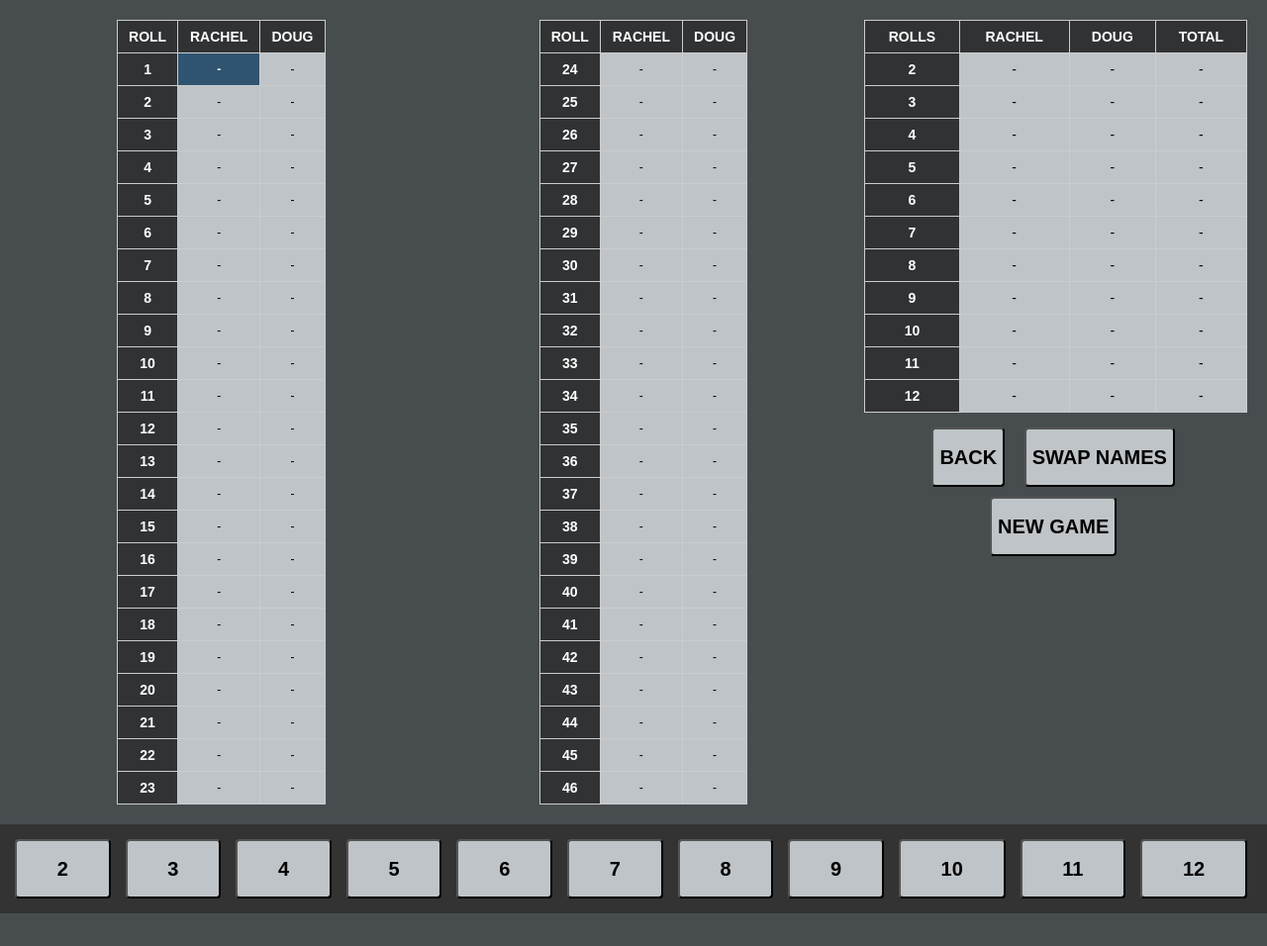
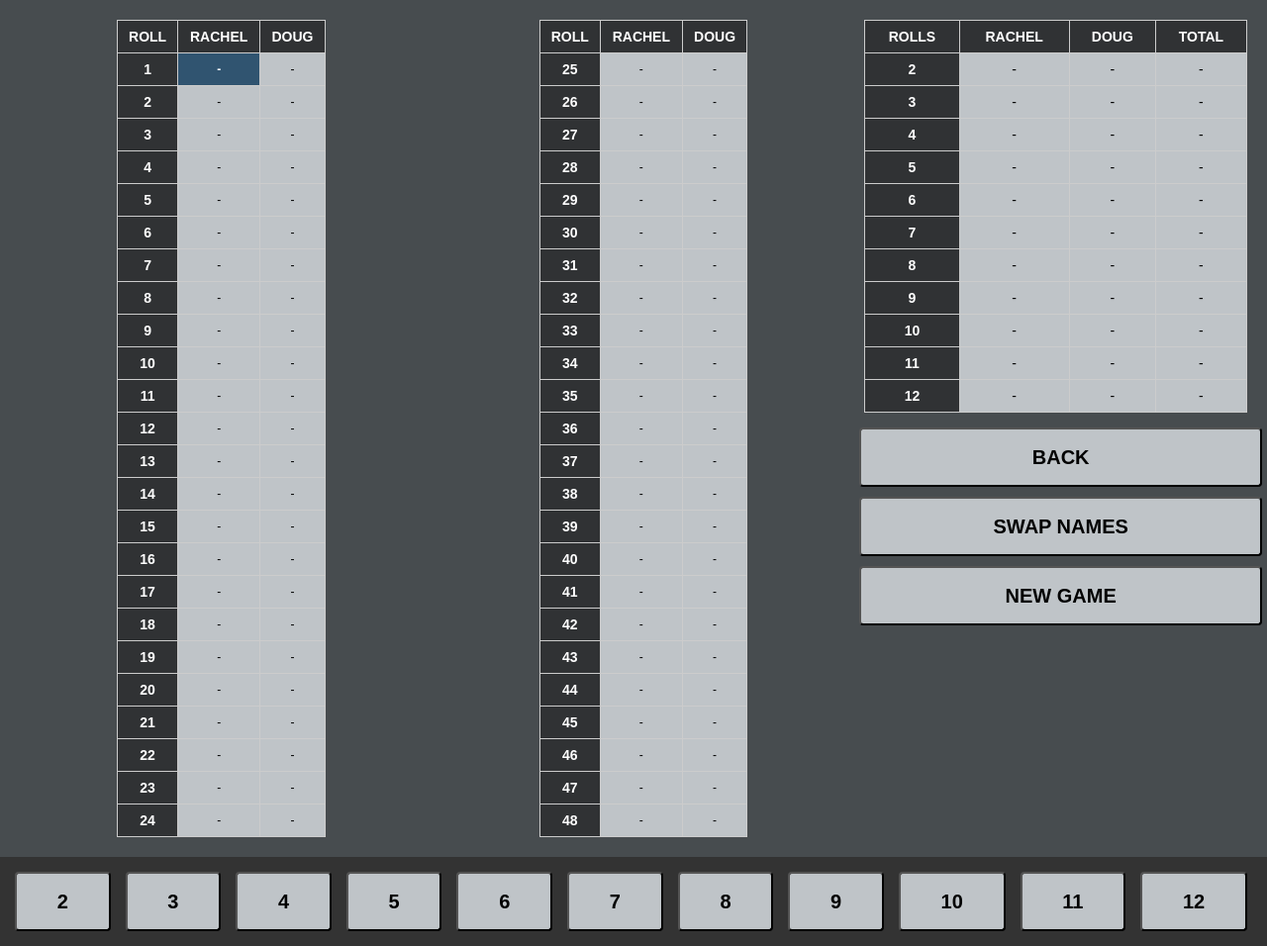
Before and after one commit to dtissier/dtissier.github.io, a plain HTML site: page catan_stats/index.html in a window 1280 px wide. Shown: the whole page at 99% size. Before the commit the page ends 923 px from the top, so only its background shows below. Drawn offline with Linux system fonts and the light colour scheme.

Commit message:
Make the action buttons fit the width of the div

```diff
--- a/catan_stats/index.html
+++ b/catan_stats/index.html
@@ -75,7 +75,9 @@
             display: flex;
             justify-content: space-between;
         }
-
+        .button-action {
+            width: 100%;
+        }
     </style>
 </head>
 <body>
@@ -109,6 +111,7 @@
                       <tr><th>21</th><td id="p0_roll_20">-</td><td id="p1_roll_20">-</td></tr>
                       <tr><th>22</th><td id="p0_roll_21">-</td><td id="p1_roll_21">-</td></tr>
                       <tr><th>23</th><td id="p0_roll_22">-</td><td id="p1_roll_22">-</td></tr>
+                      <tr><th>24</th><td id="p0_roll_23">-</td><td id="p1_roll_23">-</td></tr>
                     </table>
                 </div>
               </div>
@@ -118,7 +121,6 @@
                 <div>
                     <table>
                       <tr><th>ROLL</td><th id="p0_roll_name_b">RACHEL</td><th id="p1_roll_name_b">DOUG</th></tr>
-                      <tr><th>24</th><td id="p0_roll_23">-</td><td id="p1_roll_23">-</td></tr>
                       <tr><th>25</th><td id="p0_roll_24">-</td><td id="p1_roll_24">-</td></tr>
                       <tr><th>26</th><td id="p0_roll_25">-</td><td id="p1_roll_25">-</td></tr>
                       <tr><th>27</th><td id="p0_roll_26">-</td><td id="p1_roll_26">-</td></tr>
@@ -141,6 +143,8 @@
                       <tr><th>44</th><td id="p0_roll_43">-</td><td id="p1_roll_43">-</td></tr>
                       <tr><th>45</th><td id="p0_roll_44">-</td><td id="p1_roll_44">-</td></tr>
                       <tr><th>46</th><td id="p0_roll_45">-</td><td id="p1_roll_45">-</td></tr>
+                      <tr><th>47</th><td id="p0_roll_46">-</td><td id="p1_roll_46">-</td></tr>
+                      <tr><th>48</th><td id="p0_roll_47">-</td><td id="p1_roll_47">-</td></tr>
                     </table>
                 </div>
               </div>
@@ -162,9 +166,9 @@
                     <tr><th>12</th><td id="p0_rolls_12">-</td><td id="p1_rolls_12">-</td><td id="rolls_12">-</td></tr>
                 </table>
               </div>
-              <button id="back">BACK</button>
-              <button id="swap_names">SWAP NAMES</button>
-              <button id="new_game">NEW GAME</button>
+              <button class="button-action" id="back">BACK</button>
+              <button class="button-action" id="swap_names">SWAP NAMES</button>
+              <button class="button-action" id="new_game">NEW GAME</button>
             </div>
         </div>
         <footer>
--- a/catan_stats/script.js
+++ b/catan_stats/script.js
@@ -11,7 +11,7 @@ var sLastPlayer = [];
 var sLastRound = [];
 var sLastRoll = [];
 
-const kNumRounds = 46;
+const kNumRounds = 48;
 
 // *******************************************************************************
 // FUNCTION
@@ -79,6 +79,9 @@ function NewGame() {
         sPlayer = 0;
         sRound = 0;
         sRolls = {};
+        sLastPlayer = [];
+        sLastRound = [];
+        sLastRoll = [];
 
         for (let player = 0; player < 2; player++) {
             for (let round = 0; round < kNumRounds; round++) {
```
